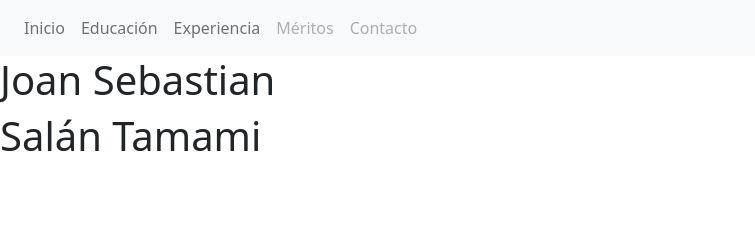
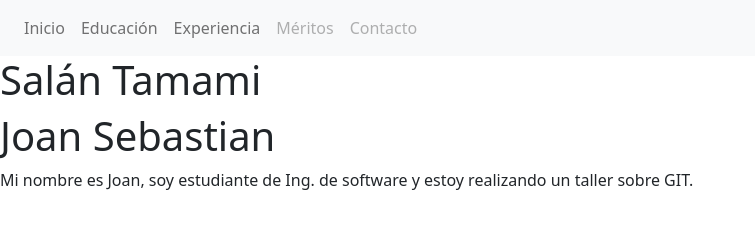
Before and after one commit to Sebastchan8/PracticaGit4A_SalanJoan, a plain HTML site: page index.html in a window 1280 px wide. Shown: the whole page, without its empty margins (0-755 px from the left). Drawn offline with nearby package versions, Linux system fonts and the light colour scheme.

Commit message:
Se agregó un resumen de mi CV.

```diff
--- a/index.html
+++ b/index.html
@@ -36,8 +36,9 @@
 
     <div class="row">
         <div class="col-ln-3">
-            <h1>Joan Sebastian</h1>
-            <h1>Salán Tamami</h1>
+          <h1>Salán Tamami</h1>
+          <h1>Joan Sebastian</h1>
+          <p>Mi nombre es Joan, soy estudiante de Ing. de software y estoy realizando un taller sobre GIT.</p>
         </div>
     </div>
 </body>
```
